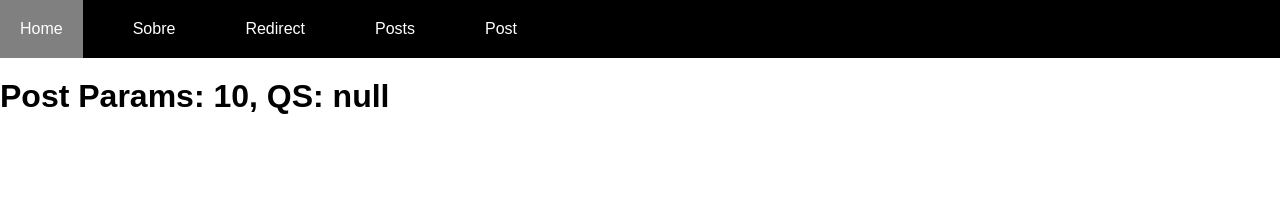
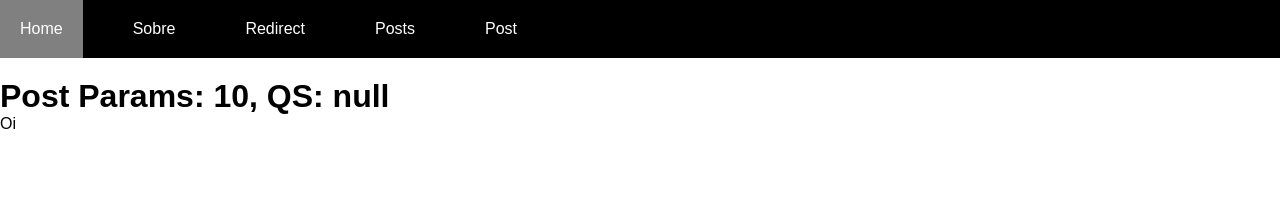
Before and after one commit to tailanpatrick/tutorial-react-vite-router-dom, a React (Vite) app: page /posts/10 in a window 1280 px wide. Shown: the top 205 px of the page. Built offline with nearby package versions, Linux system fonts and the light colour scheme.

Commit message:
aula rotas aninhadas e outlet

```diff
--- a/src/components/Post/index.tsx
+++ /dev/null
@@ -1,10 +0,0 @@
-import { useParams, useSearchParams } from "react-router-dom";
-
-export const Post  = () => {
-  const { id } = useParams();
-  const [ qs ] = useSearchParams()
-
-  return (
-    <h1>Post {`Params: ${id}, QS: ${qs.get('page')}`}</h1>
-   );
-}
--- /dev/null
+++ b/src/components/Posts/index.tsx
@@ -0,0 +1,11 @@
+import { Outlet, useParams, useSearchParams } from "react-router-dom";
+
+export const Posts = () => {
+  const { id } = useParams();
+  const [qs] = useSearchParams()
+
+  return <>
+    <h1>Post {`Params: ${id}, QS: ${qs.get('page')}`}</h1>
+    <Outlet />
+  </>
+}
--- a/src/main.tsx
+++ b/src/main.tsx
@@ -6,21 +6,24 @@
 import { BrowserRouter, Routes, Route } from 'react-router-dom'
 import { About } from './components/About'
 import { Navbar } from './components/Navbar'
-import { Post } from './components/Post'
+import { Posts } from './components/Posts'
 import { Redirect } from './components/Redirect'
 import { NotFound } from './components/NotFound'
 
 createRoot(document.getElementById('root')!).render(
   <StrictMode>
     <BrowserRouter>
-    <Navbar/>
+      <Navbar />
       <Routes>
-        <Route path='/' element={<Home/>}/>
-        <Route path='/about' element={<About/>}/>
-        <Route path='/posts/:id' element={<Post/>}/>
-        <Route path='/posts' element={<Post/>}/>
-        <Route path='/redirect' element={<Redirect/>}/>
-        <Route path='*' element={<NotFound/>}/>
+        <Route path='/' element={<Home />} />
+        <Route path='/about' element={<About />} />
+        {/* <Route path='/posts/:id' element={<Posts/>}/> */}
+        <Route path='/posts' element={<Posts />}>
+          <Route path=':id' element={<div>Oi</div>}/>
+        </Route>
+        <Route path='/posts' element={<Posts />} />
+        <Route path='/redirect' element={<Redirect />} />
+        <Route path='*' element={<NotFound />} />
       </Routes>
     </BrowserRouter>
   </StrictMode>,
```
Also changed, not shown: src/components/Posts/style.css (added).
